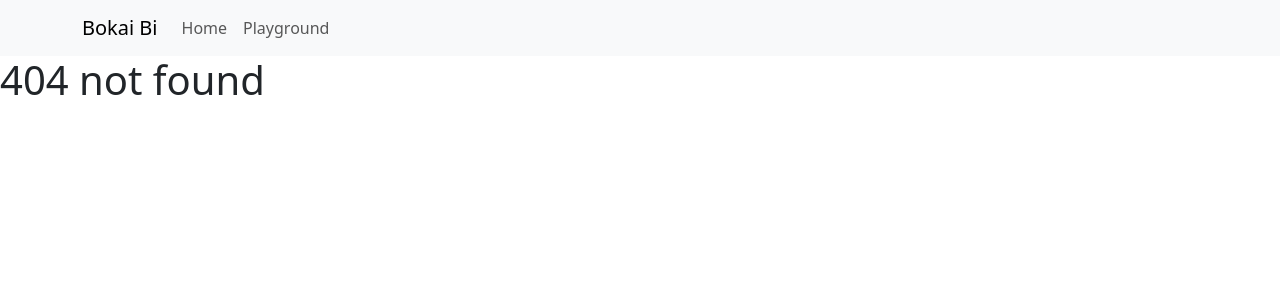
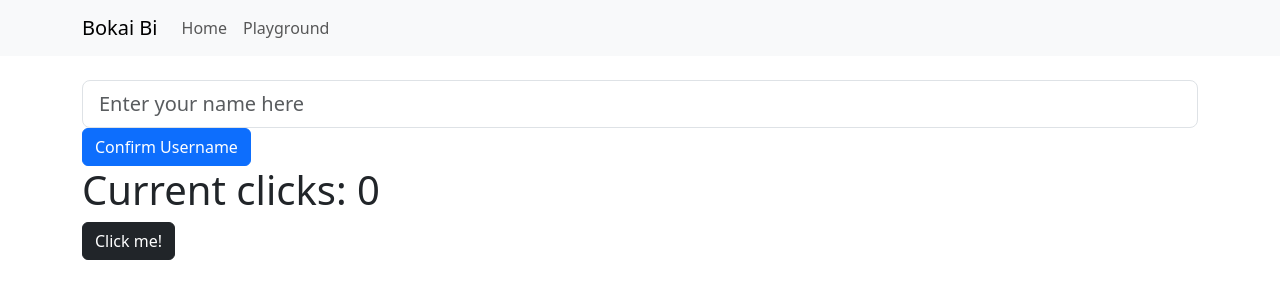
Before and after one commit to Bokai-Bi/personal-website, a React (Create React App) app: page /playground/clicker in a window 1280 px wide. Before the commit this address had no page. Shown: the top 300 px of the page. Built offline with nearby package versions, Linux system fonts and the light colour scheme.

Commit message:
Created clicker component that integrates with backend

```diff
--- a/package.json
+++ b/package.json
@@ -6,6 +6,7 @@
     "@testing-library/jest-dom": "^5.17.0",
     "@testing-library/react": "^13.4.0",
     "@testing-library/user-event": "^13.5.0",
+    "axios": "^1.4.0",
     "bootstrap": "^5.3.1",
     "react": "^18.2.0",
     "react-bootstrap": "^2.8.0",
--- a/src/App.js
+++ b/src/App.js
@@ -2,6 +2,7 @@ import 'bootstrap/dist/css/bootstrap.min.css';
 import NavigationBar from './components/navbar.component';
 import Home from './components/home.component';
 import Playground from './components/playground.component';
+import Clicker from './components/clicker.component';
 import NotFound from './components/notfound.component';
 import { BrowserRouter, Routes, Route} from 'react-router-dom';
 
@@ -15,6 +16,7 @@ function App() {
         <Routes>
           <Route path='/' element={<Home />} />
           <Route path='/playground' element={<Playground />} />
+          <Route path='/playground/clicker' element={<Clicker />} />
           <Route path='*' element={<NotFound />} />
         </Routes>
       </BrowserRouter>
--- /dev/null
+++ b/src/components/clicker.component.js
@@ -0,0 +1,64 @@
+import { useState } from 'react';
+import axios from 'axios';
+import Container from 'react-bootstrap/Container';
+import Button from 'react-bootstrap/Button';
+import Form from 'react-bootstrap/Form';
+
+export default function Clicker() {
+    const [username, setUsername] = useState('');
+    const [clicks, setClicks] = useState(0);
+    const [inputUsername, setInputUsername] = useState('');
+
+    function incrementClick(e) {
+        if (username !== '') {
+            setClicks(clicks + 1);
+            axios.post('http://10.38.155.115:5140/clicker/add', {username: username, clicks: clicks});
+        }
+        else {
+            if (inputUsername === ''){
+                alert("Username cannot be empty!");
+            }
+            else{
+                alert("Please first confirm your username!");
+            }
+        }
+    }
+
+    function onChangeInputUsername(e) {
+        setInputUsername(e.target.value);
+    }
+
+    function getUser(e) {
+        if (inputUsername === ''){
+            alert("Username cannot be empty!");
+            return;
+        }
+        axios.get(`http://10.38.155.115:5140/clicker/${inputUsername}`)
+          .then(res => {
+            if (res.data.username) {
+                setUsername(res.data.username);
+                setClicks(res.data.clicks);
+                alert('User loaded successfully!');
+            }
+            else {
+                axios.post('http://10.38.155.115:5140/clicker/add', {username: inputUsername, clicks: 0})
+                  .then(res => {
+                    alert(res.data);
+                  })
+            }
+          })
+          .catch(err => alert(`No such user ${e.target.value}, err: ${err}`));
+    }
+
+    return(
+        <Container>
+            <br/>
+            <Form.Control size='lg' type='text' placeholder='Enter your name here'
+            onChange={onChangeInputUsername}/>
+            <Button variant='primary' onClick={getUser}>Confirm Username</Button>
+            <br/>
+            <h1>Current clicks: {clicks}</h1>
+            <Button variant='dark' onClick={incrementClick}>Click me!</Button>
+        </Container>
+    );
+}
--- a/src/components/playground.component.js
+++ b/src/components/playground.component.js
@@ -1,6 +1,9 @@
 function Playground() {
     return(
-        <h1>Playground</h1>
+        <>
+        <h1>Funny little projects for learning web development</h1>
+        <a href="/playground/clicker">Clicker</a>
+        </>
     );
 }
 
```
Also changed, not shown: 1 other file (tests, documents, lock files or other folders).
